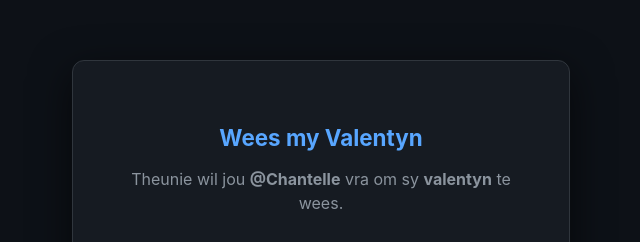
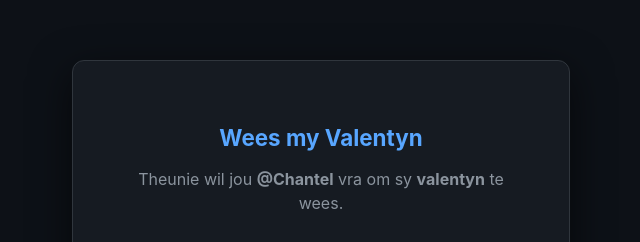
Before and after one commit to DarkElfOfTolkien/Valentynsdag, a plain HTML site: page index.html in a window 1280 px wide. Shown: the part 148-390 px from the top of the page, 319-959 px from the left. Drawn offline with Linux system fonts and the light colour scheme.

Commit message:
Correct name from '@Chantelle' to '@Chantel'

```diff
--- a/index.html
+++ b/index.html
@@ -84,7 +84,7 @@
 
 <div class="container" id="main-card">
     <h1>Wees my Valentyn</h1>
-    <p>Theunie wil jou <strong>@Chantelle</strong> vra om sy <strong>valentyn</strong> te wees.</p>
+    <p>Theunie wil jou <strong>@Chantel</strong> vra om sy <strong>valentyn</strong> te wees.</p>
 
     <div class="btn-wrapper">
         <button id="yes-btn">JA!</button>
```
